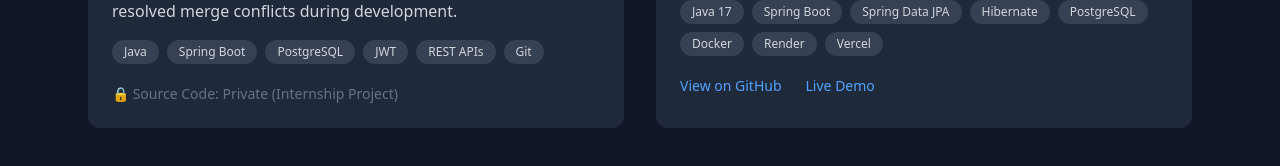
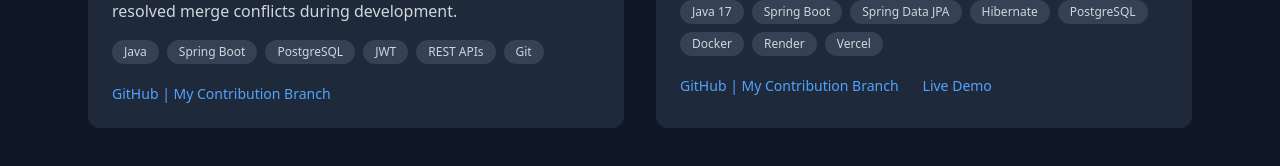
Before and after one commit to vivekkushwahaofficial/vivek-portfolio, a React (Vite) app: page / in a window 1280 px wide. Shown: the part 4053-4219 px from the top of the page. Built offline with nearby package versions, Linux system fonts and the light colour scheme.

Commit message:
updated code

```diff
--- a/src/components/Card.jsx
+++ b/src/components/Card.jsx
@@ -46,7 +46,7 @@ function Card({ title, description, tech, github, live }) {
             rel="noopener noreferrer"
             className="text-blue-400 hover:underline"
           >
-            View on GitHub
+            GitHub | My Contribution Branch
           </a>
         )}
 
--- a/src/pages/Projects.jsx
+++ b/src/pages/Projects.jsx
@@ -20,7 +20,7 @@ function Projects() {
               title="Legal Aid Matching Platform"
               description="Team-based internship project where I contributed as a Backend Developer in a collaborative Git workflow. Designed and implemented REST APIs, integrated JWT-based authentication, structured PostgreSQL schema design, and followed layered architecture. Managed feature branches, pull requests, and resolved merge conflicts during development."
               tech="Java, Spring Boot, PostgreSQL, JWT, REST APIs, Git"
-              github="#"
+              github="https://github.com/springboardmentor7777/legal-aid-matching-platform-b13/tree/team-two"
             />
 
             {/* Project 2 – Backend CRUD System */}
```
